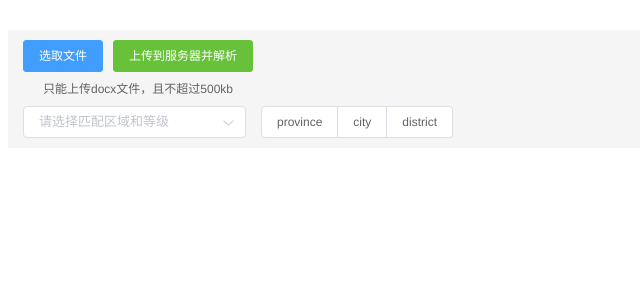
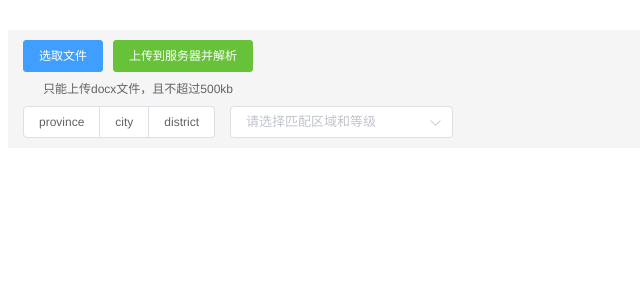
Before and after one commit to Rick-24/text-detection-web, a Vue app: page /#/ in a window 1280 px wide. Shown: the top 300 px of the page, without its empty margins (0-640 px from the left). Built offline with nearby package versions, Linux system fonts and the light colour scheme.

Commit message:
在home里注册了AreaCode组件

```diff
--- a/src/views/components/AreaCode.vue
+++ b/src/views/components/AreaCode.vue
@@ -1,5 +1,10 @@
 <template>
   <el-container style="margin-top: 10px">
+    <el-checkbox-group v-model="checkList" size="small" style="margin-left: 15px">
+      <el-checkbox-button label="province"></el-checkbox-button>
+      <el-checkbox-button label="city"></el-checkbox-button>
+      <el-checkbox-button label="district"></el-checkbox-button>
+    </el-checkbox-group>
     <el-cascader
       v-model="path"
       style="margin-left: 15px"
@@ -12,11 +17,6 @@
       @active-item-change="handleItemChange"
       @change="selectedChange">
     </el-cascader>
-        <el-checkbox-group v-model="checkList" size="small" style="margin-left: 15px">
-          <el-checkbox-button label="province"></el-checkbox-button>
-          <el-checkbox-button label="city"></el-checkbox-button>
-          <el-checkbox-button label="district"></el-checkbox-button>
-        </el-checkbox-group>
   </el-container>
 </template>
 
@@ -112,6 +112,7 @@ export default {
       if(val.length<3) {
         alert("请将匹配精确到区,然后在复选框选择匹配范围")
       } else {
+        console.log(this.checkList)
         if(this.checkList.indexOf("province")===-1) val[0]=""
         if(this.checkList.indexOf("city")===-1) val[1]=""
         if(this.checkList.indexOf("district")===-1) val[2]=""
```
Lines whose indentation alone changed are shown as unchanged.
